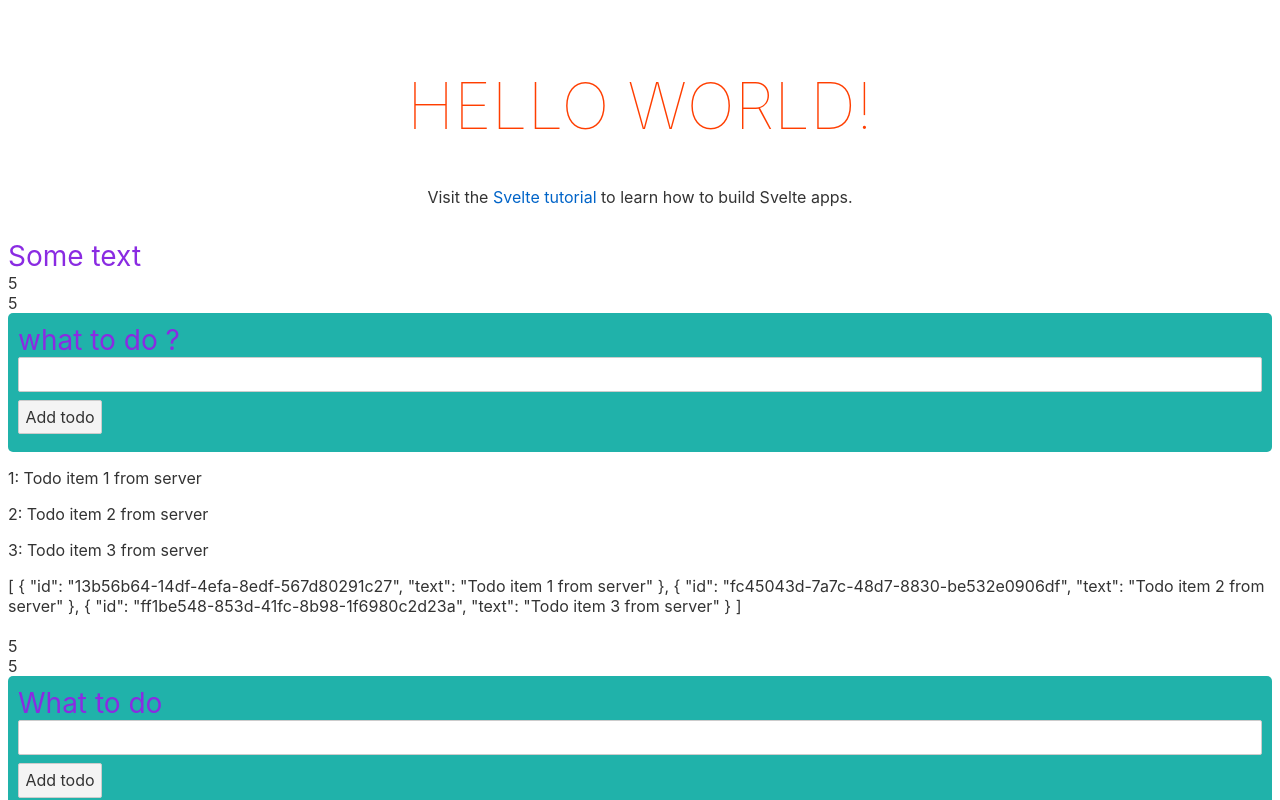
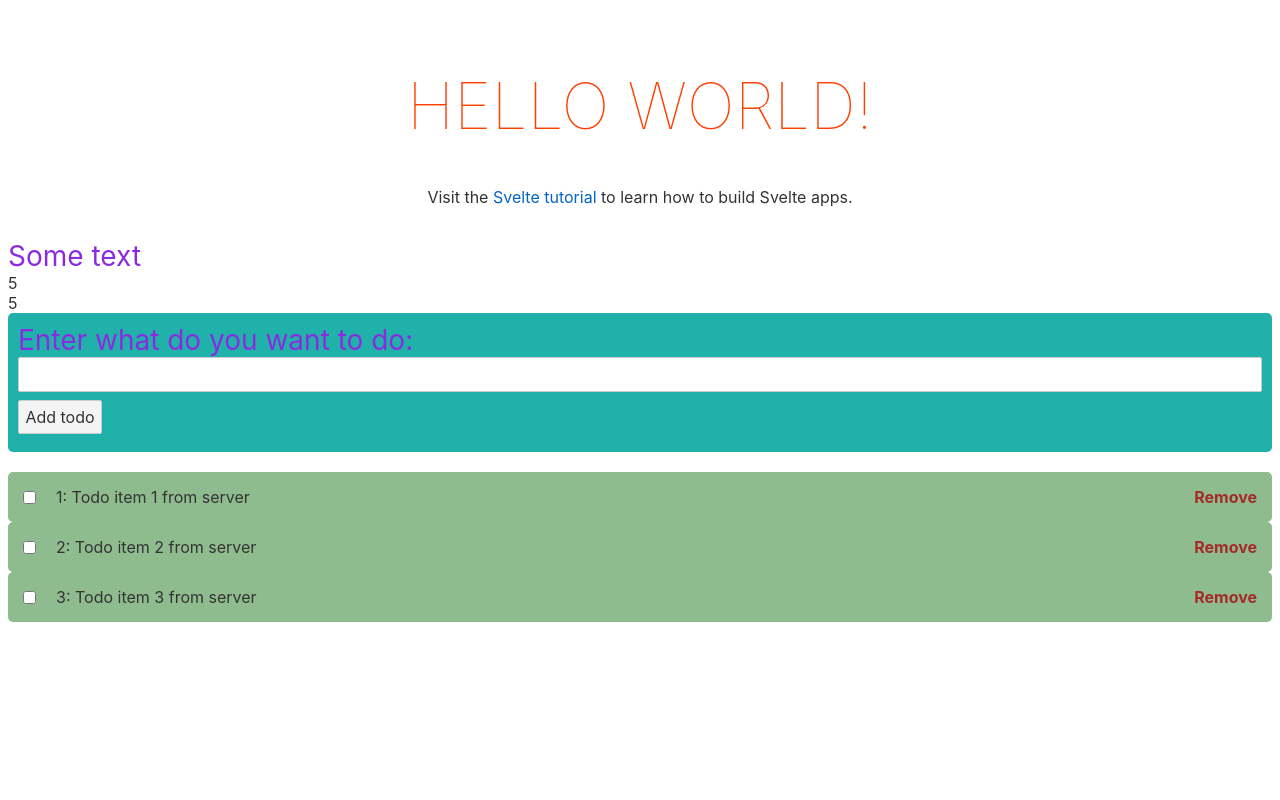
Before and after one commit to POMXARK/svelte-todo, a Svelte app: page / in a window 1280 px wide. Shown: the top 800 px of the page. Built offline with nearby package versions, Linux system fonts and the light colour scheme.

Commit message:
5: How to work with events in Svelte? Как работать с событиями в Svelte?

```diff
--- a/src/App.svelte
+++ b/src/App.svelte
@@ -1,15 +1,35 @@
 <script>
     import AddTodoItem from "./components/AddTodoItem.svelte";
-
+    import {createEventDispatcher, onMount} from "svelte";
+    import TodoItem from "./components/TodoItem.svelte";
+    import {getTodos} from "./utils/getTodos.js";
+    import {v4 as uuid} from 'uuid'
     export let name;
 
-    const props = {
-        title: "What to do?",
-        buttonTitle: "Go!",
-        someProp: "some prop value",
+    // const props = {
+    //     title: "What to do?",
+    //     buttonTitle: "Go!",
+    //     someProp: "some prop value",
+    // }
+
+    let title = "What to do "
+
+    let items = []
+
+    onMount(() => {
+        console.log('onMount')
+        getTodos().then(value => {
+            items = value;
+        })
+    })
+
+    function handleAddClick(event) {
+        items = [...items, {
+            id: uuid(),
+            text: event.detail,
+        }]
     }
 
-    let title = "What to do "
 </script>
 
 <main>
@@ -17,11 +37,21 @@
     <p>Visit the <a href="https://svelte.dev/tutorial">Svelte tutorial</a> to learn how to build Svelte apps.</p>
 </main>
 <label for="">Some text</label>
-<AddTodoItem title={("What to do " + "?").toLowerCase()}/>
-<br>
-<AddTodoItem {title} />
-<br>
-<AddTodoItem {...props} />
+<AddTodoItem on:add={handleAddClick} />
+
+{#each items as {id, text}, index (id)}
+    <div class="todo-item-container">
+        <TodoItem title={`${index + 1}: ${text}`} />
+    </div>
+{:else }
+    No items yet
+{/each}
+
+<!--<AddTodoItem title={("What to do " + "?").toLowerCase()}/>-->
+<!--<br>-->
+<!--<AddTodoItem {title} />-->
+<!--<br>-->
+<!--<AddTodoItem {...props} />-->
 
 
 <style>
--- a/src/components/AddTodoItem.svelte
+++ b/src/components/AddTodoItem.svelte
@@ -1,10 +1,13 @@
 <script>
+    import { createEventDispatcher} from "svelte";
     import {afterUpdate, beforeUpdate, onDestroy, onMount, tick} from "svelte"
     import {onInterval} from "../utils/onInterval.js";
     import {getTodos} from "../utils/getTodos.js";
     import {format} from "../utils/format.js";
     import TodoItem from "./TodoItem.svelte";
     import {v4 as uuid} from 'uuid'
+
+
 
     export let title = "Enter what do you want to do:";
     export let buttonTitle = "Add todo";
@@ -46,22 +49,27 @@
         counter2++
     }, 1000)
 
-    beforeUpdate(() => {
-        console.log('beforeUpdate')
-    })
+    // beforeUpdate(() => {
+    //     console.log('beforeUpdate')
+    // })
+    //
+    // afterUpdate(() => {
+    //     console.log('afterUpdate')
+    // })
 
-    afterUpdate(() => {
-        console.log('afterUpdate')
-    })
+    const dispatch = createEventDispatcher();
 
-    function handleAddClick() {
-        items = [...items, {
-            id: uuid(),
-            text: "Item text",
-        }]
+    let text = ''
+
+
+    function handleTextInput(event){
+        text = event.target.value
     }
 
-    let text = ''
+    function handleAddClick(){
+        dispatch('add', text)
+    }
+
     async function handleTextChange(event) {
         const { selectionStart, selectionEnd, value } = this
         text = format(event.target.value)
@@ -71,17 +79,17 @@
         this.selectionEnd = selectionEnd
     }
 
-    $: console.log("logs", items)
-
-    $: if (items.length > 5) {
-        console.log("logs", items)
-    }
-
-    $: {
-        if (items.length > 5) {
-        console.log("logs", items)
-        }
-    }
+    // $: console.log("logs", items)
+    //
+    // $: if (items.length > 5) {
+    //     console.log("logs", items)
+    // }
+    //
+    // $: {
+    //     if (items.length > 5) {
+    //     console.log("logs", items)
+    //     }
+    // }
 </script>
 
 {counter}
@@ -92,27 +100,19 @@
     <input class="todo-input" id="todo-text"
         value={text}
         on:input={handleTextChange}
+        on:input={handleTextInput}
     />
     <button on:click={handleAddClick}>{buttonTitle}</button>
 </div>
 
-{#if items.length === 0}
-    No items yet
-{:else if items.length === 4}
-    You have 4 items to do
-{:else }
-    {#each items as {id, text}, index (id)}
-        <TodoItem title={`${index + 1}: ${text}`} />
-    {:else }
-        No items yet
-    {/each}
-
-    {JSON.stringify(items, null, 2)}
-{/if}
 
 <br>
 <!--{@debug items}-->
 <style>
+    .todo-item-container {
+        margin-top: 5px;
+        margin-bottom: 5px;
+    }
     :global(label) {
         color: blueviolet;
     }
--- a/src/components/TodoItem.svelte
+++ b/src/components/TodoItem.svelte
@@ -1,7 +1,46 @@
 <script>
+    import {v4 as uuid} from 'uuid'
     export let title
+
+    function handleDoneChange() {
+        console.log('handleDoneChange')
+    }
+    function handleRemoveClick() {
+        console.log('handleRemoveClick')
+    }
 </script>
 
 <div class="main-container">
-    <p>{title}</p>
+    <input type="checkbox" on:input={handleDoneChange}/>
+    <p class="title">{title}</p>
+    <p class="remove-button"
+       on:click={() => console.log('inline handler')}
+       on:click={handleRemoveClick}
+    >Remove</p>
 </div>
+
+<style>
+    .main-container {
+        display: flex;
+        height: 50px;
+        border-radius: 5px;
+        align-items: center;
+        background-color: darkseagreen;
+        padding: 0 15px;
+    }
+    input {
+        margin: 0;
+        margin-right: 20px;
+    }
+    p {
+        margin: 0;
+    }
+    .title {
+        flex: 1;
+    }
+    .remove-button {
+        color: brown;
+        font-weight: bold;
+        cursor: pointer;
+    }
+</style>
```
Also changed, not shown: src/components/Form.svelte (added, +12 -0 lines). Lines whose indentation alone changed are shown as unchanged.
